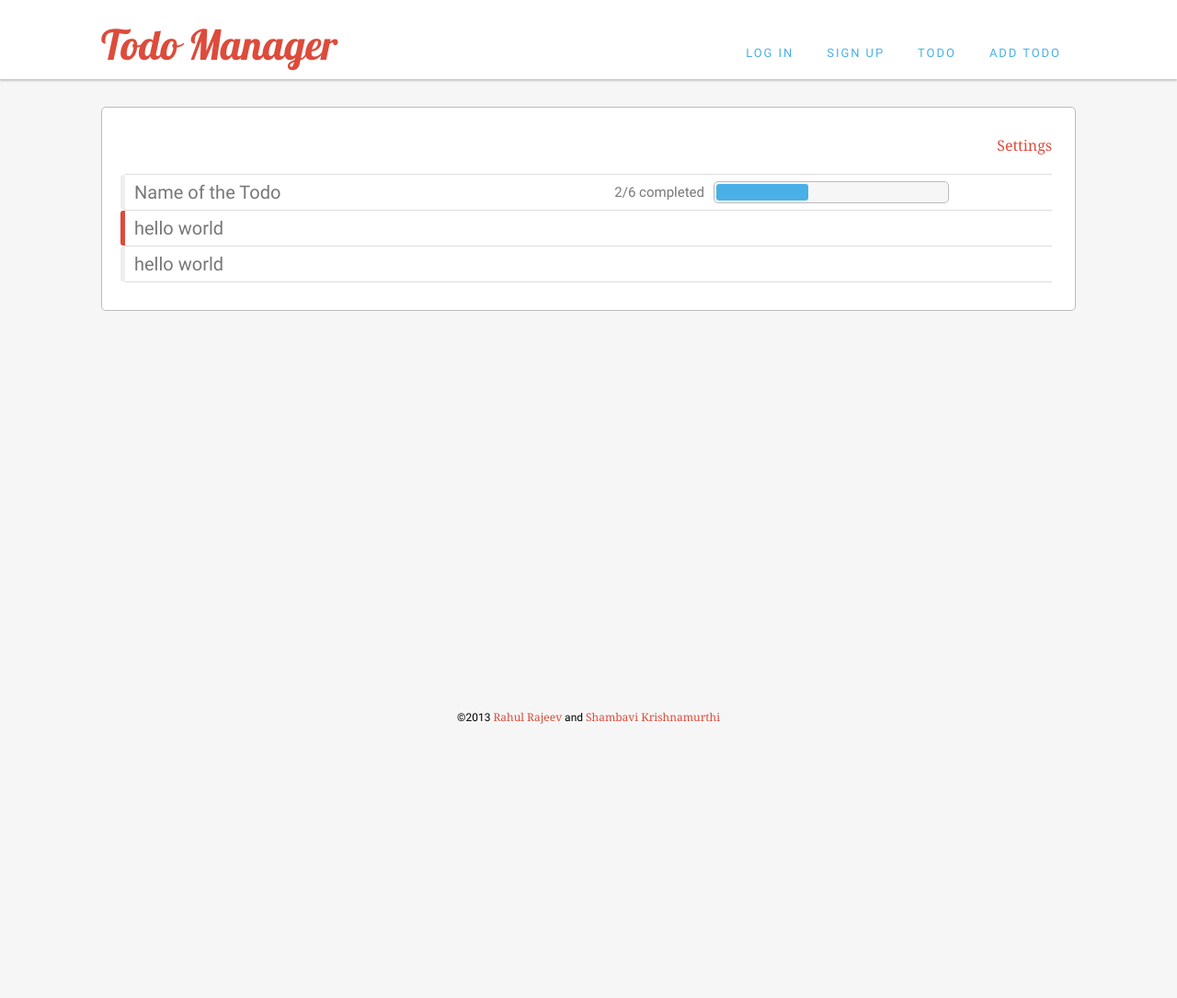
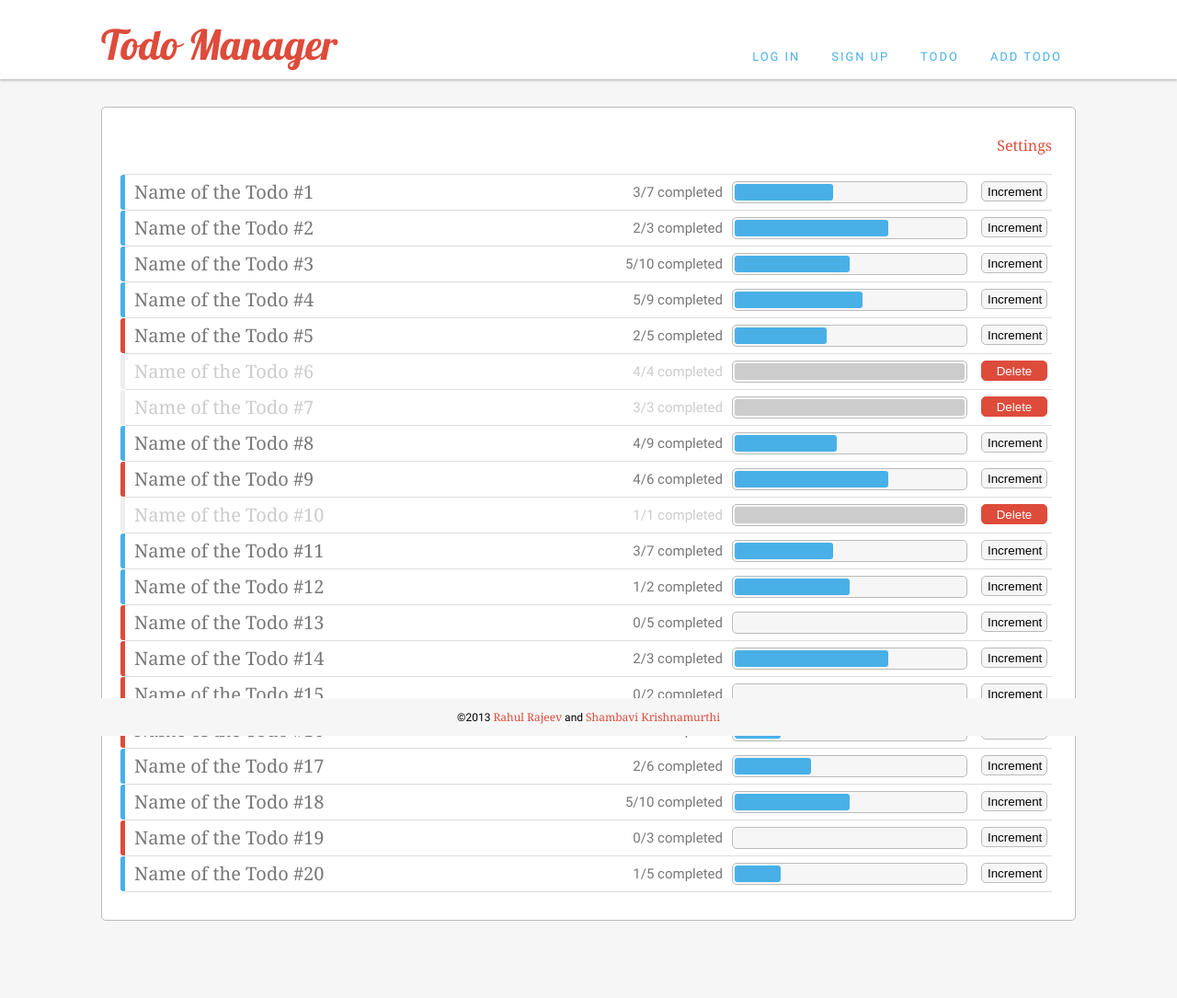
Before and after one commit to rhlrjv/WebApplications_Asssignment1, a PHP site: page /ViewTodo.php in a window 1280 px wide. Shown: the whole page at 92% size. Before the commit the page ends 787 px from the top, so only its background shows below. Run offline with PHP 8.4, Linux system fonts and the light colour scheme; data that the repository does not hold is empty.

Commit message:
Todo Page updated
some more minor work needs to be done

```diff
--- a/Controller.php
+++ b/Controller.php
@@ -25,6 +25,9 @@
 			case "addtodo":
 				$view = "viewAddTodo.php";
 				break;
+			case "editTodo":
+				$view = "viewEditTodo.php";
+				break;
 		}
 	}
 	if(isset($_REQUEST['submitToDo']))
--- a/ViewHeader.php
+++ b/ViewHeader.php
@@ -7,5 +7,6 @@
 			<a <?php if($view == "viewTodo.php") echo("class = \"selected\""); ?> href = "?page=todo">Todo</a>
 			<a <?php if($view == "viewAddTodo.php") echo("class = \"selected\""); ?> href = "?page=addtodo">Add Todo</a>
 		</nav>
+		<div class="clear"></div>
 	</div>
 </header>
--- a/ViewTodo.php
+++ b/ViewTodo.php
@@ -11,28 +11,58 @@
 				<a class="right settings" href = "?page=settings">Settings</a>
 				<div class="clear"></div>
 				<hr/>
-				<div class="todo-entry">
+
+				<?php
+				$no=10;
+				for($i=0;$i<20;$i++)
+				{
+					$completedHours = rand(0,5);
+					$totalHours= rand(0,5) + $completedHours;
+					$important = rand(-1	,1);
+					if ( $totalHours== $completedHours)
+						$completed =1;
+					else
+						$completed = 0;
+				?>
+					<div class="todo-entry <?php if($important>0) echo("important");?> <?php if($completed!=0) echo("completed");?>">
 						<div class="todo-name">
-						<?php echo("Name of the Todo");?>
+							<a href="?page=editTodo&index=<?php echo($i)?>">
+								<?php echo("Name of the Todo #" . ($i+1));?>
+							</a>
 						</div>
 						<div class = "completion">
-						<?php echo("2"."/"."6")?> completed
+							<?php echo($completedHours."/".$totalHours)?> completed
 						</div>
 						<div class="progressbar">
-					  <div></div>
+						  <div style=" width : <?php echo($completedHours*100/$totalHours); ?>%"></div>
 						</div>
-
+						<?php
+						if($completed==0)
+						{ ?>
+							<div>
+								<form method="post">
+									<input type="hidden" value="<?php echo($i);?>" name="todoIncrement"/>
+									<input class = "todo-button" type="submit" value="Increment" name="todoIncrement"/>
+								</form>
+							</div>
+						<?php
+						}
+						else{
+						?>
+							<div>
+								<form method="post">
+									<input type="hidden" value="<?php echo($i);?>" name="todoDelete"/>
+									<input class = "todo-button delete-btn" type="submit" value="Delete" name="todoDelete"/>
+								</form>
+							</div>
+						<?php
+						}
+						?>
 						<div class="clear"></div>
 					</div>
 				<hr/>
-				<div class="todo-entry important">
-					hello world
-				</div>
-				<hr/>
-				<div class="todo-entry">
-					hello world
-				</div>
-				<hr/>
+				<?php } ?>
+
 			</div>
 			<br/>
 			<br/>
--- a/styles.css
+++ b/styles.css
@@ -31,6 +31,11 @@
 	padding : 20px 0 10px 0;
 	width: 300px;
 	margin:0px;
+	float: left;
+}
+
+header .title:hover{
+	color: #c04133;
 }
 
 footer{
@@ -127,14 +132,13 @@
 	line-height: 24px;
 	text-align: left;
 	vertical-align: middle;
-	cursor: pointer;
 	color: #777;
-	border-left: 5px solid #eee;
+	border-left: 5px solid #48b0e7;
 	border-radius: 3px;
 }
 
 .todo-entry:hover{
-	border-left: 5px solid #777;
+	border-left: 5px solid #409bcc;;
 }
 
 .important{
@@ -145,9 +149,33 @@
 	border-left: 5px solid #c04133;
 }
 
+.completed{
+	border-left: 5px solid #eee;
+	color: #ccc;
+}
+
+.completed>.todo-name>a{
+	color: #ccc;
+}
+
+.completed:hover{
+	border-left: 5px solid #ccc;
+}
+
+.completed>.progressbar > div {
+	background-color: #ccc;
+	height: 18px;
+	border-radius: 3px;
+}
+
 .todo-name{
-	width:500px;
+	width:520px;
 	float:left;
+	cursor: pointer;
+}
+
+.todo-name>a{
+	color: #777;
 }
 
 .completion{
@@ -170,9 +198,34 @@
 
 .progressbar > div {
 	background-color: #48b0e7;
-   width: 40%;
 	height: 18px;
 	border-radius: 3px;
+}
+
+.todo-button{
+	background-color: #f6f6f6;
+	border-radius: 5px;
+	border: 1px solid #bbbbbb;
+	float: right;
+	margin: 0 0 0 5px;
+	height: 22px;
+	cursor: pointer;
+	width : 72px;
+	text-align:center;
+}
+
+.todo-button:hover{
+	background-color: #ccc;
+}
+
+.delete-btn{
+	background-color: #dd4b3b;
+	border: 1px solid #dd4b3b;
+	color: #fff;
+}
+
+.delete-btn:hover{
+	background-color: #c04133;
 }
 
 .chkbox{
@@ -257,7 +310,7 @@
 nav {
 	position:relative;
 	float:right;
-	top:-40px;
+	top:50px;
 	right:0px;
 }
 
@@ -267,7 +320,7 @@
 	margin : 5px 5px;
 	padding: 5px 10px;
 	font-size: 13px;
-	border : 1px solid #fff;
+	border-bottom: 2px solid #fff;
 	/*width: 100px;*/
 	text-transform: uppercase;
 	/*text-shadow: 0 1px 2px rgba(0,0,0,.4);*/
@@ -277,6 +330,10 @@
 	font-family: "roboto", sans-serif;
 }
 
+nav a:hover{
+	color: #409bcc;
+	background-color:#eee;
+}
 .selected{
 	border-bottom: 2px solid #dd4b3b;
 }
```
Also changed, not shown: ViewEditTodo.php (added, +33 -0 lines). Lines whose indentation alone changed are shown as unchanged.
